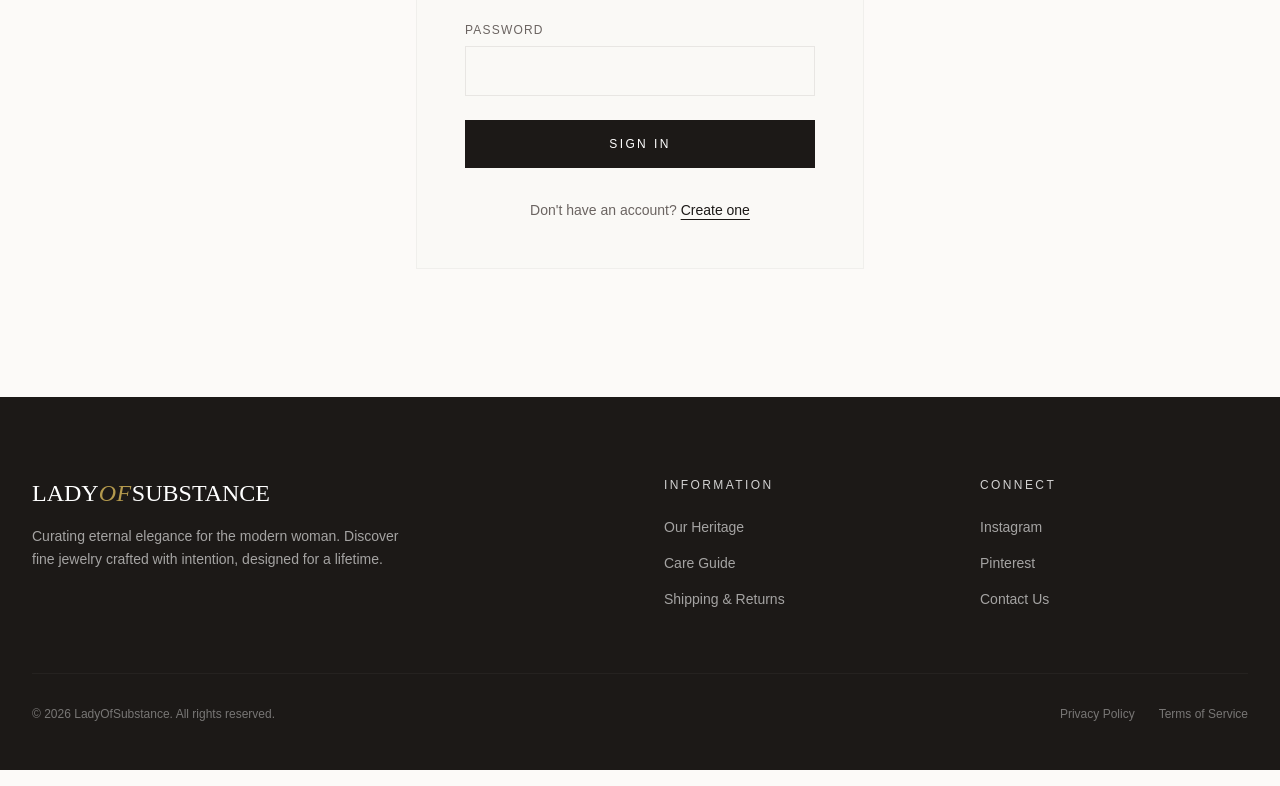
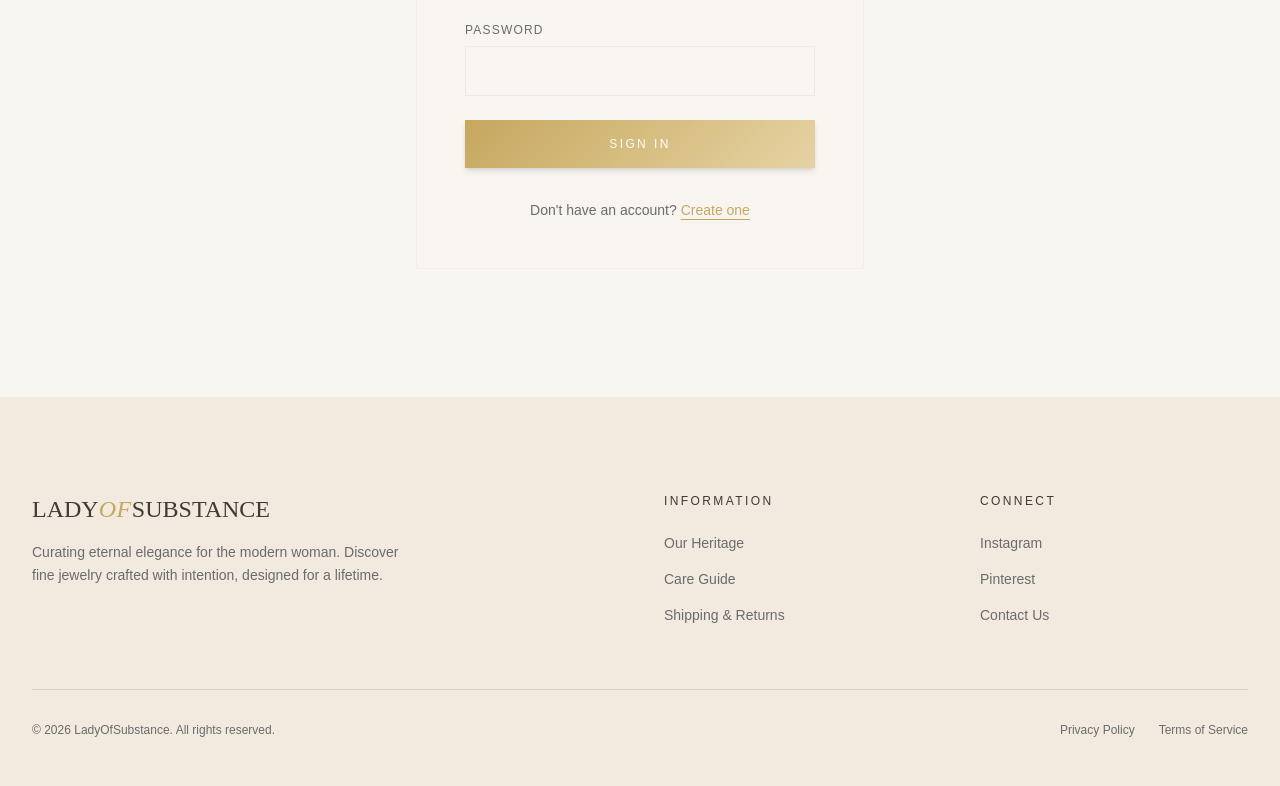
Before and after one commit to abhilasha-blossom/LadyOfSubstance, a React (Vite) app in the folder client/: page /login in a window 1280 px wide. Shown: the part 384-1170 px from the top of the page. Built offline with nearby package versions, Linux system fonts and the light colour scheme.

Commit message:
style: full light luxury typography and color refactor across to replace dark modes

```diff
--- a/client/src/components/Layout.tsx
+++ b/client/src/components/Layout.tsx
@@ -17,33 +17,33 @@ export default function Layout({ children }: { children: ReactNode }) {
     return (
         <div className="min-h-screen flex flex-col font-body selection:bg-primary/20 selection:text-foreground">
             {/* Top Announcement Bar */}
-            <div className="bg-foreground text-primary-foreground py-1.5 text-center text-[10px] tracking-[0.3em] font-body uppercase relative z-50">
+            <div className="py-1.5 text-center text-[10px] tracking-[0.3em] font-body uppercase relative z-50 font-medium" style={{ backgroundColor: '#F2EADF', color: '#3E3A36' }}>
                 <span className="opacity-80">Complimentary Nationwide Shipping on orders over ₹500</span>
             </div>
 
             <header className="absolute top-8 left-0 right-0 z-50 w-full hover:bg-white/50 transition-colors duration-500">
                 <div className="luxury-container flex h-20 items-center justify-between">
-                    <Link to="/" className="font-heading text-2xl font-medium tracking-widest flex items-center gap-2 group" style={{ color: '#2C2219' }}>
+                    <Link to="/" className="font-heading text-2xl font-medium tracking-widest flex items-center gap-2 group" style={{ color: '#3E3A36' }}>
                         <span className="transition-opacity group-hover:opacity-80">LADY<span className="editorial-italic" style={{ color: '#C6A75E' }}>OF</span>SUBSTANCE</span>
                     </Link>
                     <nav className="hidden md:flex items-center gap-6">
-                        <Link to="/shop" className="text-sm tracking-widest transition-colors font-medium" style={{ color: '#2C2219' }} onMouseEnter={e => e.currentTarget.style.color = '#C6A75E'} onMouseLeave={e => e.currentTarget.style.color = '#2C2219'}>SHOP</Link>
-                        <Link to="/about" className="text-sm tracking-widest transition-colors font-medium" style={{ color: '#2C2219' }} onMouseEnter={e => e.currentTarget.style.color = '#C6A75E'} onMouseLeave={e => e.currentTarget.style.color = '#2C2219'}>OUR STORY</Link>
-                        <Link to="/cart" className="text-sm tracking-widest transition-colors relative flex items-center font-medium" style={{ color: '#2C2219' }} onMouseEnter={e => e.currentTarget.style.color = '#C6A75E'} onMouseLeave={e => e.currentTarget.style.color = '#2C2219'}>
+                        <Link to="/shop" className="text-sm tracking-widest transition-colors font-medium" style={{ color: '#3E3A36' }} onMouseEnter={e => e.currentTarget.style.color = '#C6A75E'} onMouseLeave={e => e.currentTarget.style.color = '#3E3A36'}>SHOP</Link>
+                        <Link to="/about" className="text-sm tracking-widest transition-colors font-medium" style={{ color: '#3E3A36' }} onMouseEnter={e => e.currentTarget.style.color = '#C6A75E'} onMouseLeave={e => e.currentTarget.style.color = '#3E3A36'}>OUR STORY</Link>
+                        <Link to="/cart" className="text-sm tracking-widest transition-colors relative flex items-center font-medium" style={{ color: '#3E3A36' }} onMouseEnter={e => e.currentTarget.style.color = '#C6A75E'} onMouseLeave={e => e.currentTarget.style.color = '#3E3A36'}>
                             CART
                             {cartCount > 0 && (
-                                <span className="absolute -top-2 -right-3 text-[10px] w-4 h-4 flex items-center justify-center rounded-full" style={{ backgroundColor: '#2C2219', color: '#fff' }}>
+                                <span className="absolute -top-2 -right-3 text-[10px] w-4 h-4 flex items-center justify-center rounded-full" style={{ backgroundColor: '#3E3A36', color: '#FDFDFD' }}>
                                     {cartCount}
                                 </span>
                             )}
                         </Link>
                         {isAuthenticated ? (
                             <>
-                                <Link to="/account" className="text-sm tracking-widest transition-colors font-medium" style={{ color: '#2C2219' }}>ACCOUNT</Link>
-                                <button onClick={handleLogout} className="text-sm tracking-widest transition-colors font-medium" style={{ color: '#2C2219' }}>LOGOUT</button>
+                                <Link to="/account" className="text-sm tracking-widest transition-colors font-medium" style={{ color: '#3E3A36' }}>ACCOUNT</Link>
+                                <button onClick={handleLogout} className="text-sm tracking-widest transition-colors font-medium" style={{ color: '#3E3A36' }}>LOGOUT</button>
                             </>
                         ) : (
-                            <Link to="/login" className="text-sm tracking-widest px-5 py-2 transition-all duration-300 font-medium" style={{ border: '1px solid rgba(44,34,25,0.3)', color: '#2C2219' }} onMouseEnter={e => { e.currentTarget.style.backgroundColor = '#2C2219'; e.currentTarget.style.color = '#fff'; }} onMouseLeave={e => { e.currentTarget.style.backgroundColor = 'transparent'; e.currentTarget.style.color = '#2C2219'; }}>LOGIN</Link>
+                            <Link to="/login" className="text-sm tracking-widest px-5 py-2 transition-all duration-300 font-medium" style={{ border: '1px solid rgba(62,58,54,0.3)', color: '#3E3A36' }} onMouseEnter={e => { e.currentTarget.style.borderColor = '#C6A75E'; e.currentTarget.style.color = '#C6A75E'; }} onMouseLeave={e => { e.currentTarget.style.borderColor = 'rgba(62,58,54,0.3)'; e.currentTarget.style.color = '#3E3A36'; }}>LOGIN</Link>
                         )}
                     </nav>
                 </div>
@@ -51,37 +51,37 @@ export default function Layout({ children }: { children: ReactNode }) {
             <main className="flex-1">
                 {children}
             </main>
-            <footer className="bg-foreground text-primary-foreground pt-20 pb-12 mt-auto">
+            <footer className="pt-24 pb-12 mt-auto" style={{ backgroundColor: '#F2EADF', color: '#6B6B6B' }}>
                 <div className="luxury-container">
                     <div className="grid grid-cols-1 md:grid-cols-4 gap-12 mb-16">
                         <div className="col-span-1 md:col-span-2">
-                            <h3 className="font-heading text-2xl mb-4">LADY<span className="editorial-italic text-primary">OF</span>SUBSTANCE</h3>
-                            <p className="font-body text-sm opacity-60 leading-relaxed max-w-sm">
+                            <h3 className="font-heading text-2xl mb-4" style={{ color: '#3E3A36' }}>LADY<span className="editorial-italic" style={{ color: '#C6A75E' }}>OF</span>SUBSTANCE</h3>
+                            <p className="font-body text-sm leading-relaxed max-w-sm" style={{ color: '#6B6B6B' }}>
                                 Curating eternal elegance for the modern woman. Discover fine jewelry crafted with intention, designed for a lifetime.
                             </p>
                         </div>
                         <div>
-                            <h4 className="font-body text-xs tracking-[0.2em] uppercase mb-6 opacity-80">Information</h4>
-                            <ul className="space-y-4 text-sm opacity-60">
-                                <li><Link to="/about" className="hover:text-primary transition-colors hover:opacity-100">Our Heritage</Link></li>
-                                <li><Link to="/shop" className="hover:text-primary transition-colors hover:opacity-100">Care Guide</Link></li>
-                                <li><Link to="/shop" className="hover:text-primary transition-colors hover:opacity-100">Shipping & Returns</Link></li>
+                            <h4 className="font-body text-xs tracking-[0.2em] uppercase mb-6" style={{ color: '#3E3A36' }}>Information</h4>
+                            <ul className="space-y-4 text-sm">
+                                <li><Link to="/about" className="transition-colors" style={{ color: '#6B6B6B' }} onMouseEnter={e => e.currentTarget.style.color = '#C6A75E'} onMouseLeave={e => e.currentTarget.style.color = '#6B6B6B'}>Our Heritage</Link></li>
+                                <li><Link to="/shop" className="transition-colors" style={{ color: '#6B6B6B' }} onMouseEnter={e => e.currentTarget.style.color = '#C6A75E'} onMouseLeave={e => e.currentTarget.style.color = '#6B6B6B'}>Care Guide</Link></li>
+                                <li><Link to="/shop" className="transition-colors" style={{ color: '#6B6B6B' }} onMouseEnter={e => e.currentTarget.style.color = '#C6A75E'} onMouseLeave={e => e.currentTarget.style.color = '#6B6B6B'}>Shipping & Returns</Link></li>
                             </ul>
                         </div>
                         <div>
-                            <h4 className="font-body text-xs tracking-[0.2em] uppercase mb-6 opacity-80">Connect</h4>
-                            <ul className="space-y-4 text-sm opacity-60">
-                                <li><a href="#" className="hover:text-primary transition-colors hover:opacity-100">Instagram</a></li>
-                                <li><a href="#" className="hover:text-primary transition-colors hover:opacity-100">Pinterest</a></li>
-                                <li><a href="#" className="hover:text-primary transition-colors hover:opacity-100">Contact Us</a></li>
+                            <h4 className="font-body text-xs tracking-[0.2em] uppercase mb-6" style={{ color: '#3E3A36' }}>Connect</h4>
+                            <ul className="space-y-4 text-sm">
+                                <li><a href="#" className="transition-colors" style={{ color: '#6B6B6B' }} onMouseEnter={e => e.currentTarget.style.color = '#C6A75E'} onMouseLeave={e => e.currentTarget.style.color = '#6B6B6B'}>Instagram</a></li>
+                                <li><a href="#" className="transition-colors" style={{ color: '#6B6B6B' }} onMouseEnter={e => e.currentTarget.style.color = '#C6A75E'} onMouseLeave={e => e.currentTarget.style.color = '#6B6B6B'}>Pinterest</a></li>
+                                <li><a href="#" className="transition-colors" style={{ color: '#6B6B6B' }} onMouseEnter={e => e.currentTarget.style.color = '#C6A75E'} onMouseLeave={e => e.currentTarget.style.color = '#6B6B6B'}>Contact Us</a></li>
                             </ul>
                         </div>
                     </div>
-                    <div className="border-t border-white/10 pt-8 flex flex-col md:flex-row justify-between items-center text-xs opacity-40 font-body">
+                    <div className="border-t pt-8 flex flex-col md:flex-row justify-between items-center text-xs font-body" style={{ borderColor: 'rgba(107,107,107,0.2)', color: '#6B6B6B' }}>
                         <p>© {new Date().getFullYear()} LadyOfSubstance. All rights reserved.</p>
                         <div className="flex gap-6 mt-4 md:mt-0">
-                            <a href="#" className="hover:text-white transition-colors">Privacy Policy</a>
-                            <a href="#" className="hover:text-white transition-colors">Terms of Service</a>
+                            <a href="#" className="transition-colors" onMouseEnter={e => e.currentTarget.style.color = '#C6A75E'} onMouseLeave={e => e.currentTarget.style.color = '#6B6B6B'}>Privacy Policy</a>
+                            <a href="#" className="transition-colors" onMouseEnter={e => e.currentTarget.style.color = '#C6A75E'} onMouseLeave={e => e.currentTarget.style.color = '#6B6B6B'}>Terms of Service</a>
                         </div>
                     </div>
                 </div>
--- a/client/src/index.css
+++ b/client/src/index.css
@@ -4,69 +4,46 @@
 
 @layer base {
   :root {
-    --background: 40 33% 98%;
-    /* Cream */
-    --foreground: 20 10% 10%;
-    /* Dark Charcoal */
+    /* Ivory background: #F8F5F0 */
+    --background: 40 33% 96%;
+    /* Warm charcoal heading/text: #3E3A36 */
+    --foreground: 30 7% 23%;
 
-    --card: 40 33% 98%;
-    --card-foreground: 20 10% 10%;
+    /* Cards same as background for minimal look */
+    --card: 40 33% 96%;
+    --card-foreground: 30 7% 23%;
 
-    --popover: 40 33% 98%;
-    --popover-foreground: 20 10% 10%;
+    --popover: 40 33% 96%;
+    --popover-foreground: 30 7% 23%;
 
-    --primary: 45 40% 50%;
-    /* Gold/Champagne */
-    --primary-foreground: 0 0% 100%;
+    /* Primary champagne gold: #C6A75E */
+    --primary: 42 46% 57%;
+    /* Pearl white text on primary: #FDFDFD */
+    --primary-foreground: 0 0% 99%;
 
-    --secondary: 40 10% 90%;
-    /* Beige */
-    --secondary-foreground: 20 10% 10%;
+    /* Light champagne background section: #F2EADF */
+    --secondary: 35 35% 91%;
+    /* Soft warm neutral text: #6B6B6B */
+    --secondary-foreground: 0 0% 42%;
 
-    --muted: 40 10% 90%;
-    --muted-foreground: 20 5% 40%;
+    /* Muted same as secondary for subtle sections */
+    --muted: 35 35% 91%;
+    /* Soft warm neutral text: #6B6B6B */
+    --muted-foreground: 0 0% 42%;
 
-    --accent: 45 40% 50%;
-    --accent-foreground: 0 0% 100%;
+    /* Soft rose gold accent: #E6B7A9 */
+    --accent: 14 58% 78%;
+    --accent-foreground: 0 0% 99%;
 
     --destructive: 0 84.2% 60.2%;
     --destructive-foreground: 210 40% 98%;
 
-    --border: 40 10% 90%;
-    --input: 40 10% 90%;
-    --ring: 45 40% 50%;
+    --border: 35 35% 91%;
+    --input: 35 35% 91%;
+    /* Ring matches primary champagne gold */
+    --ring: 42 46% 57%;
 
     --radius: 0rem;
-  }
-
-  .dark {
-    --background: 20 14.3% 4.1%;
-    --foreground: 0 0% 95%;
-
-    --card: 20 14.3% 4.1%;
-    --card-foreground: 0 0% 95%;
-
-    --popover: 20 14.3% 4.1%;
-    --popover-foreground: 0 0% 95%;
-
-    --primary: 45 40% 50%;
-    --primary-foreground: 0 0% 98%;
-
-    --secondary: 20 10% 15%;
-    --secondary-foreground: 0 0% 98%;
-
-    --muted: 20 10% 15%;
-    --muted-foreground: 20 10% 60%;
-
-    --accent: 45 40% 50%;
-    --accent-foreground: 0 0% 98%;
-
-    --destructive: 0 62.8% 30.6%;
-    --destructive-foreground: 0 0% 98%;
-
-    --border: 20 10% 15%;
-    --input: 20 10% 15%;
-    --ring: 45 40% 50%;
   }
 }
 
--- a/client/src/pages/About.tsx
+++ b/client/src/pages/About.tsx
@@ -65,7 +65,10 @@ export default function About() {
                 <div className="text-center">
                     <Link
                         to="/shop"
-                        className="bg-foreground text-primary-foreground px-10 py-4 text-xs tracking-[0.2em] uppercase font-body hover:bg-primary hover:text-foreground transition-colors inline-flex items-center gap-2"
+                        className="px-10 py-4 text-xs tracking-[0.2em] uppercase font-body inline-flex items-center gap-2 shadow-md hover:shadow-lg transition-all duration-300 font-medium"
+                        style={{ background: 'linear-gradient(135deg, #C6A75E, #E6D3A3)', color: '#FDFDFD' }}
+                        onMouseEnter={e => (e.currentTarget.style.opacity = '0.9')}
+                        onMouseLeave={e => (e.currentTarget.style.opacity = '1')}
                     >
                         Explore The Collections <ArrowRight size={14} />
                     </Link>
--- a/client/src/pages/Login.tsx
+++ b/client/src/pages/Login.tsx
@@ -86,7 +86,10 @@ export default function Login() {
                         <button
                             type="submit"
                             disabled={loading}
-                            className="w-full bg-foreground text-primary-foreground py-4 text-xs tracking-[0.2em] uppercase font-body hover:bg-primary hover:text-foreground transition-colors mt-4 flex justify-center items-center gap-2 disabled:opacity-50"
+                            className="w-full py-4 text-xs tracking-[0.2em] uppercase font-body mt-4 flex justify-center items-center gap-2 disabled:opacity-50 shadow-md hover:shadow-lg transition-all duration-300 font-medium cursor-pointer"
+                            style={{ background: 'linear-gradient(135deg, #C6A75E, #E6D3A3)', color: '#FDFDFD' }}
+                            onMouseEnter={e => { if (!loading) e.currentTarget.style.opacity = '0.9'; }}
+                            onMouseLeave={e => { if (!loading) e.currentTarget.style.opacity = '1'; }}
                         >
                             {loading && <Loader2 size={16} className="animate-spin" />}
                             {loading ? "Signing In..." : "Sign In"}
@@ -95,7 +98,7 @@ export default function Login() {
 
                     <div className="mt-8 text-center text-sm font-body text-muted-foreground">
                         Don't have an account?{" "}
-                        <Link to="/register" className="text-foreground hover:text-primary transition-colors underline underline-offset-4">
+                        <Link to="/register" className="transition-colors underline underline-offset-4" style={{ color: '#C6A75E' }} onMouseEnter={e => e.currentTarget.style.color = '#B8966A'} onMouseLeave={e => e.currentTarget.style.color = '#C6A75E'}>
                             Create one
                         </Link>
                     </div>
```
Also changed, not shown: client/src/pages/Cart.tsx (+11 -2 lines), client/src/pages/Checkout.tsx (+5 -2 lines), client/src/pages/Index.tsx (+13 -13 lines), client/src/pages/OrderSuccess.tsx (+7 -1 lines), client/src/pages/Register.tsx (+5 -2 lines), client/public/images/about.jpeg, 1 other file (tests, documents, lock files or other folders).
